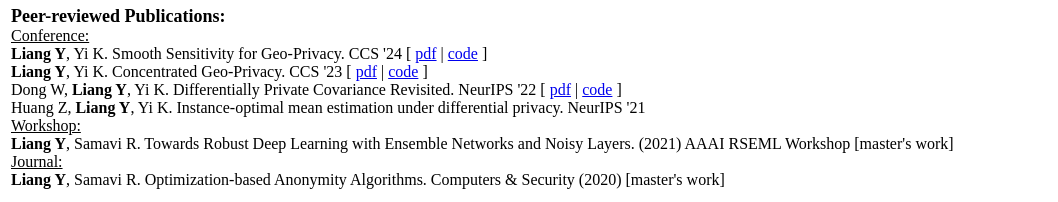
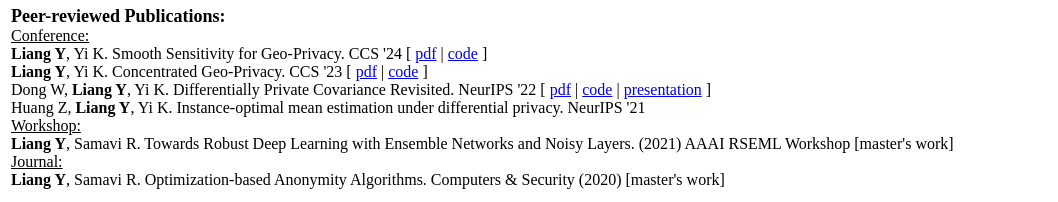
Before and after one commit to liangy42/liangy42.github.io, a plain HTML site: page index.html in a window 1280 px wide. Shown: the part 313-515 px from the top of the page, without its empty margins (0-1058 px from the left). Drawn offline with Linux system fonts and the light colour scheme.

Commit message:
Update index.html

```diff
--- a/index.html
+++ b/index.html
@@ -52,7 +52,7 @@
     <u>Conference:</u><br>
 <strong>Liang Y</strong>, Yi K. Smooth Sensitivity for Geo-Privacy. CCS '24 [ <a href="https://arxiv.org/abs/2405.06307">pdf</a> | <a href="https://github.com/hkustDB/SmoothGP">code</a> ]<br>
 <strong>Liang Y</strong>, Yi K. Concentrated Geo-Privacy. CCS '23 [ <a href="https://arxiv.org/abs/2305.19756">pdf</a> | <a href="https://github.com/hkustDB/ConcentratedGeoPrivacy">code</a> ]<br>
-Dong W, <strong>Liang Y</strong>, Yi K. Differentially Private Covariance Revisited. NeurIPS '22 [ <a href="https://arxiv.org/abs/2205.14324">pdf</a> | <a href="https://github.com/hkustDB/PrivateCovariance">code</a> ]<br>
+Dong W, <strong>Liang Y</strong>, Yi K. Differentially Private Covariance Revisited. NeurIPS '22 [ <a href="https://arxiv.org/abs/2205.14324">pdf</a> | <a href="https://github.com/hkustDB/PrivateCovariance">code</a> | <a href="https://neurips.cc/virtual/2022/poster/54672">presentation</a> ]<br>
 Huang Z, <strong>Liang Y</strong>, Yi K. Instance-optimal mean estimation under differential privacy. NeurIPS '21<br>
     <u>Workshop:</u><br>
     <strong>Liang Y</strong>, Samavi R. Towards Robust Deep Learning with Ensemble Networks and Noisy Layers. (2021) AAAI RSEML Workshop [master's work]<br>
```
